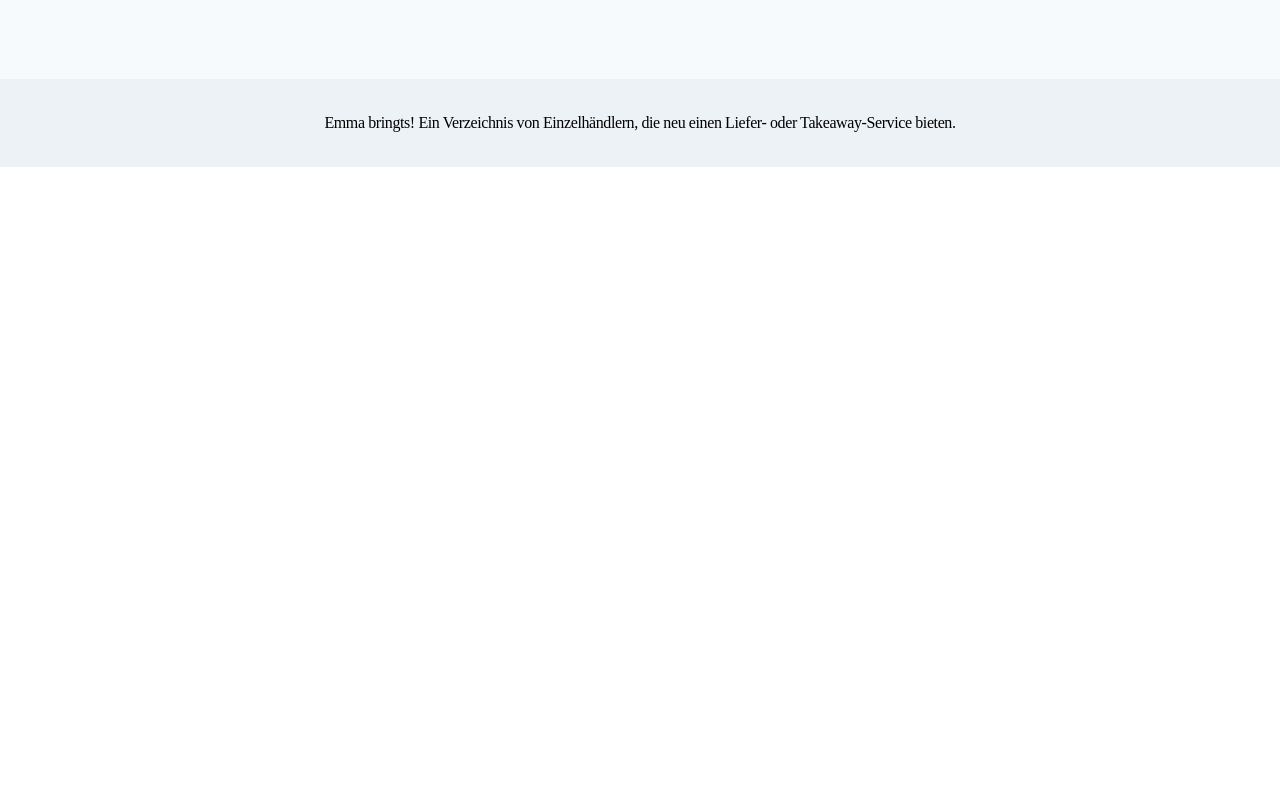
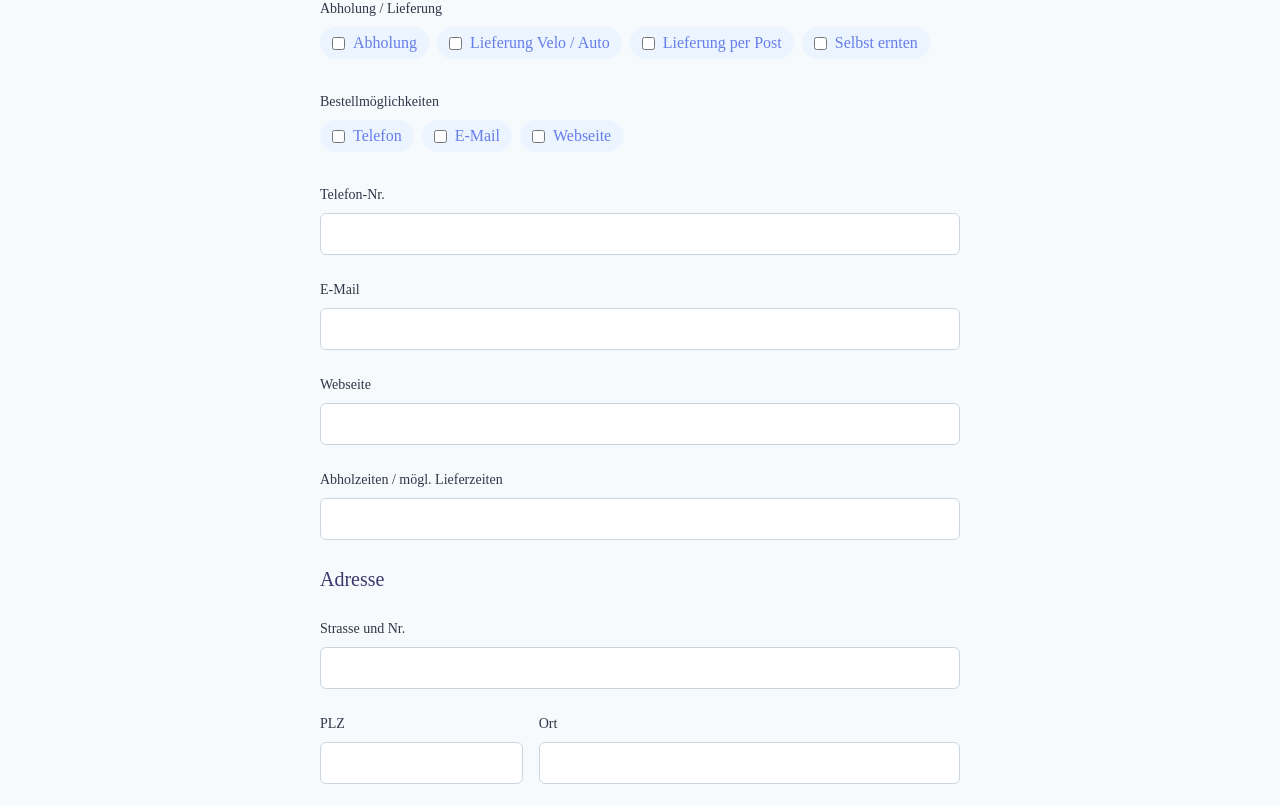
Before and after one commit to deniaz/emma-bringts, a Next.js app: page /mitmachen in a window 1280 px wide. Shown: the part 572-1378 px from the top of the page. Before the commit the page ends 800 px from the top, so only its background shows below. Built offline with nearby package versions, Linux system fonts and the light colour scheme.

Commit message:
Add Form

```diff
--- a/src/elements/checkbox.tsx
+++ b/src/elements/checkbox.tsx
@@ -3,10 +3,10 @@ import { ChangeEvent, FC } from 'react';
 const styles = {
   container:
     'inline-flex flex-row bg-indigo-100 hover:bg-indigo-200  rounded-full px-3 py-1 transition duration-150 ease-in-out cursor-pointer',
-  label:
-    'ml-2 inline-block font-sans text-indigo-500 transition duration-150 ease-in-out hover:text-indigo-800 font-light text-base',
+  label: 'ml-2 inline-block font-sans transition duration-150 ease-in-out font-light text-base',
   input: 'self-center inline-block rounded-sm border-gray-400 bg-white',
-  checkedInput: 'bg-indigo-500 hover:bg-indigo-500',
+  checkedInput: 'bg-indigo-500 hover:bg-indigo-500 text-white',
+  uncheckedLabel: 'text-indigo-500 hover:text-indigo-800',
   checkedLabel: 'text-white hover:text-white',
 };
 
@@ -20,6 +20,8 @@ export type Props = {
 export const Checkbox: FC<Props> = ({ name, onChange, checked = false, label }) => (
   <label className={[styles.container, checked && styles.checkedInput].filter(Boolean).join(' ')}>
     <input onChange={onChange} className={styles.input} name={name} type="checkbox" checked={checked} />
-    <span className={[styles.label, checked && styles.checkedLabel].filter(Boolean).join(' ')}>{label}</span>
+    <span className={[styles.label, checked ? styles.checkedLabel : styles.uncheckedLabel].filter(Boolean).join(' ')}>
+      {label}
+    </span>
   </label>
 );
--- a/src/pages/mitmachen.tsx
+++ b/src/pages/mitmachen.tsx
@@ -1,5 +1,6 @@
 import { ChangeEvent, useReducer } from 'react';
 import { Selection } from '../compositions/selection';
+import { Button } from '../elements/button';
 import { Input } from '../elements/input';
 import { Textarea } from '../elements/textarea';
 import { Stacked } from '../layout/stacked';
@@ -17,7 +18,11 @@ function reduce<S>(state: S, target: Targetable): S {
 type Reducer<S> = (prevState: S, target: Targetable) => S;
 
 const styles = {
+  title: 'text-xl text-sans mb-6 text-indigo-900',
   form: 'w-1/2 mx-auto',
+  street: 'grid grid-cols-3 gap-4',
+  zip: 'col-span-1',
+  locality: 'col-span-2',
 };
 
 export default () => {
@@ -34,6 +39,19 @@ export default () => {
     DELIVERY: false,
     DELIVERY_MAIL: false,
     SELF_SERVICE: false,
+    // eslint-disable-next-line @typescript-eslint/camelcase
+    order_by_phone: false,
+    // eslint-disable-next-line @typescript-eslint/camelcase
+    order_by_email: false,
+    // eslint-disable-next-line @typescript-eslint/camelcase
+    order_by_website: false,
+    hours: '',
+    phone: '',
+    email: '',
+    website: '',
+    street: '',
+    zip: '',
+    locality: '',
   };
 
   const [form, dispatch] = useReducer<Reducer<typeof initial>>(reduce, initial);
@@ -46,8 +64,9 @@ export default () => {
   return (
     <Stacked>
       <form className={styles.form}>
+        <h3 className={styles.title}>Über dein Unternehmen und Angebot</h3>
         <Input name="vendor" onChange={handleChange} label="Anbieter" value={form.vendor} type="text" />
-        <Textarea onChange={handleChange} name="description" label="Beschreibe dein Angebote" value={form.description} />
+        <Textarea onChange={handleChange} name="description" label="Beschreibe deine Angebote" value={form.description} />
         <Selection
           onChange={handleChange}
           label="Angebotskategorie"
@@ -84,6 +103,9 @@ export default () => {
             },
           ]}
         />
+
+        <h3 className={styles.title}>Bestellungen</h3>
+
         <Selection
           onChange={handleChange}
           label="Abholung / Lieferung"
@@ -94,12 +116,12 @@ export default () => {
               checked: form.TAKEAWAY,
             },
             {
-              label: 'Abholung',
+              label: 'Lieferung Velo / Auto',
               name: 'DELIVERY',
               checked: form.DELIVERY,
             },
             {
-              label: 'Abholung',
+              label: 'Lieferung per Post',
               name: 'DELIVERY_MAIL',
               checked: form.DELIVERY_MAIL,
             },
@@ -110,6 +132,51 @@ export default () => {
             },
           ]}
         />
+        <Selection
+          onChange={handleChange}
+          label="Bestellmöglichkeiten"
+          options={[
+            {
+              label: 'Telefon',
+              name: 'order_by_phone',
+              checked: form.order_by_phone,
+            },
+            {
+              label: 'E-Mail',
+              name: 'order_by_email',
+              checked: form.order_by_email,
+            },
+            {
+              label: 'Webseite',
+              name: 'order_by_website',
+              checked: form.order_by_website,
+            },
+          ]}
+        />
+
+        <Input label="Telefon-Nr." name="phone" type="tel" onChange={handleChange} value={form.phone} />
+        <Input label="E-Mail" name="email" type="email" onChange={handleChange} value={form.email} />
+        <Input label="Webseite" name="website" type="url" onChange={handleChange} value={form.website} />
+
+        <Input
+          label="Abholzeiten / mögl. Lieferzeiten"
+          name="hours"
+          type="text"
+          onChange={handleChange}
+          value={form.hours}
+        />
+
+        <h3 className={styles.title}>Adresse</h3>
+        <Input label="Strasse und Nr." name="street" type="text" onChange={handleChange} value={form.street} />
+        <div className={styles.street}>
+          <div className={styles.zip}>
+            <Input label="PLZ" name="zip" type="number" onChange={handleChange} value={form.zip} />
+          </div>
+          <div className={styles.locality}>
+            <Input label="Ort" name="locality" type="text" onChange={handleChange} value={form.locality} />
+          </div>
+        </div>
+        <Button type="submit">Angebot hinzufügen</Button>
       </form>
     </Stacked>
   );
```
